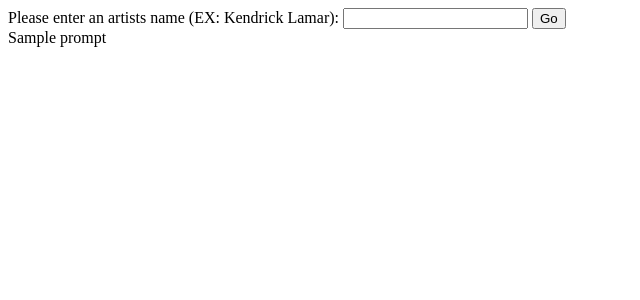
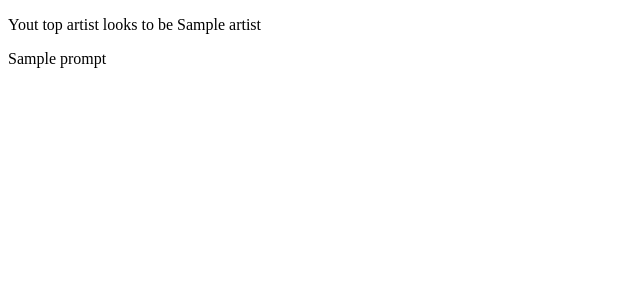
Before and after one commit to DoughTea/SpotifyTrueFanTest, a Flask app: template templates/homepagetemplate.html in a window 1280 px wide. Shown: the top 300 px of the page, without its empty margins (0-640 px from the left). Run offline with Flask 2, Linux system fonts and the light colour scheme; the template is opened without the code that fills it: most values are stand-ins (such as "Sample title", 1, 10 or a date in 2020).

Commit message:
StillTryingToGetTopArtist

```diff
--- a/main.py
+++ b/main.py
@@ -2,10 +2,11 @@ import requests
 import json
 import urllib.request, urllib.error, urllib.parse, json
 from flask import Flask, render_template, request, session, redirect, url_for
+import spotipy
+from spotipy.oauth2 import SpotifyOAuth
 
 def pretty(obj):
     return json.dumps(obj, sort_keys=True, indent=2)
-
 
 from secret import CLIENT_ID, CLIENT_SECRET
 GRANT_TYPE = 'authorization_code'
@@ -15,6 +16,11 @@ app = Flask(__name__)
 app.secret_key = CLIENT_SECRET
 
 ### STUFF FOR SPOTIFY START####
+
+# This is a code we'll use to crypotgraphically secure our sessions
+# I set it to CLIENT_SECRET for simplicity here.
+
+### Helper functions ####
 
 ### This adds a header with the user's access_token to Spotify requests
 def spotifyurlfetch(url,access_token,params=None):
@@ -28,27 +34,6 @@ def spotifyurlfetch(url,access_token,params=None):
     return response.read()
 
 ### Handlers ###
-
-### this will handle our home page
-# WORK HERE
-@app.route("/")
-def index():
-    if 'user_id' in session:
-        # if logged in, get their playlists
-
-        # url = "https://api.spotify.com/v1/users/%s/playlists"%session['user_id']
-        url = "	https://api.spotify.com/v1/me/top/artists?time_range=long_term&limit=50"
-        # in the future, should make this more robust so it checks
-        # if the access_token is still valid and retrieves a new one
-        # using refresh_token if not
-        response = json.loads(spotifyurlfetch(url,session['access_token']))
-        # playlists=response["items"]
-        topArtists = response["items"]
-    else:
-        playlists = None
-        topArtists = None
-
-    return render_template('oauth.html',user=session,topArtists=topArtists)
 
 ### this handler will handle our authorization requests
 @app.route("/auth/login")
@@ -101,16 +86,17 @@ def login_handler():
             session['img'] = profile["images"][0]["url"]
 
         ## okay, all done, send them back to the App's home page
-        return redirect(url_for('index'))
+        ## CHANGED THIS TO BRING THE USER BACK TO THE MY HOMEPAGE
+        return redirect(url_for('main_handler'))
     else:
         # not logged in yet-- send the user to Spotify to do that
         # This corresponds to STEP 1 in https://developer.spotify.com/web-api/authorization-guide/
 
-        args['redirect_uri']= request.base_url
+        args['redirect_uri']=request.base_url
         args['response_type']="code"
         #ask for the necessary permissions -
         #see details at https://developer.spotify.com/web-api/using-scopes/
-        args['scope']="user-library-modify playlist-modify-private playlist-modify-public playlist-read-collaborative playlist-read-private"
+        args['scope']="user-library-modify playlist-modify-private playlist-modify-public playlist-read-collaborative playlist-read-private user-top-read"
 
         url = "https://accounts.spotify.com/authorize?" + urllib.parse.urlencode(args)
         return redirect(url)
@@ -121,7 +107,77 @@ def logout_handler():
     ## remove each key from the session!
     for key in list(session.keys()):
          session.pop(key)
-    return redirect(url_for('index'))
+    return redirect(url_for('main_handler'))
+
+
+
+@app.route("/")
+def main_handler():
+    app.logger.info("In MainHandler")
+
+    if "user_id" in session:
+        try:
+            url = "https://api.spotify.com/v1/users/%s/playlists"%session['user_id']
+            response = json.loads(spotifyurlfetch(url,session['access_token']))
+        except:
+            return logout_handler()
+        return redirect(url_for('quiz'))
+    else:
+        playlists = None
+        return render_template('oauth.html',user=session,playlists=playlists)
+
+@app.route("/quiz")
+def quiz():
+    # Set the URL and headers for the request
+
+    # TEST: ALSO WHERE THE ERROR IS=================================================================
+
+    # url = "https://api.spotify.com/v1/users/%s/top/artists"%session['user_id']
+    # headers = {'Authorization': 'Bearer '+ session['access_token']}
+    # req = urllib.request.Request(
+    #     url = url,
+    #     data = None,
+    #     headers = headers
+    # )
+    # response = urllib.request.urlopen(req)
+
+
+    # END TEST  :
+
+    artist = "kendrick lamar" # this will be the real top artist soon
+    # artist = response.read()
+
+    if artist:
+        songData = get_song_data_safe(artist)
+        songs = []
+        # songs has all the information for title and release date
+        for song in songData["response"]["hits"]:
+            songs.append([song["result"]["full_title"], song["result"]["release_date_components"]])
+        print(songs)
+        if songData is not None:
+            title = "Which one came out first for %s?"%artist
+            return render_template('homepagetemplate.html',
+                page_title=title,
+                songData=songData,
+                artist = artist1
+                )
+        else:
+            return render_template('homepagetemplate.html',
+                page_title="Artist Form - Error",
+                prompt="Something went wrong with the API Call")
+    elif artist=="":
+        return render_template('homepagetemplate.html',
+            page_title="Artist Form - Error",
+            prompt="We need a artist name to search for!")
+    else:
+        return render_template('homepagetemplate.html')
+
+
+if __name__ == "__main__":
+    # Used when running locally only.
+	# When deploying to Google AppEngine, a webserver process
+	# will serve your app.
+    app.run(host="localhost", port=8080, debug=True)
 
 # END OF SPOTIFY STUFF
 
@@ -146,39 +202,13 @@ def get_song_data_safe(search_term):
         app.logger.error("Reason: ", e.reason)
     return None
 
-@app.route("/")
-def main_handler():
-    app.logger.info("In MainHandler")
-    loc = request.args.get('loc')
-    if loc:
-        # if form filled in, greet them using this data
-        songData = get_song_data_safe(loc)
-        songs = []
-        # songs has all the information for title and release date
-        for song in songData["response"]["hits"]:
-            songs.append([song["result"]["full_title"], song["result"]["release_date_components"]])
-        print(songs)
-        if songData is not None:
-            title = "Which one came out first for %s?"%loc
-            return render_template('homepagetemplate.html',
-                page_title=title,
-                songData=songData
-                )
-        else:
-            return render_template('homepagetemplate.html',
-                page_title="Artist Form - Error",
-                prompt="Something went wrong with the API Call")
-    elif loc=="":
-        return render_template('homepagetemplate.html',
-            page_title="Artist Form - Error",
-            prompt="We need a artist name to search for!")
-    else:
-        return render_template('homepagetemplate.html',page_title="Sunrise Sunset Form")
 
 def older(song1, song2):
     if song1[1]["year"] < song2[1]["year"]:
         return song1
     elif song1[1]["month"] < song2[1]["month"]:
+        return song1
+    elif song1[1]["day"] < song2[1]["day"]:
         return song1
 
 
--- /dev/null
+++ b/templates/error.html
@@ -0,0 +1,6 @@
+<!DOCTYPE html>
+<html>
+<head>
+<body>Something went wrong</body>
+</head>
+</html>
--- a/templates/homepagetemplate.html
+++ b/templates/homepagetemplate.html
@@ -61,11 +61,7 @@
 <title>Song Quiz</title>
 </head>
 <body>
-<form action="/" method="get">
-    <label for="loc">Please enter an artists name (EX: Kendrick Lamar):  </label>
-    <input type="text"name="loc" />
-    <input type="submit" value="Go" name="gobtn"/>
- </form>
+<p>Yout top artist looks to be {{artist}}</p>
 {% if prompt %}
 <div class='formtitle'>{{prompt}}</div>
 {% elif songData %}
```
Also changed, not shown: templates/oauth.html (+9 -2 lines).
